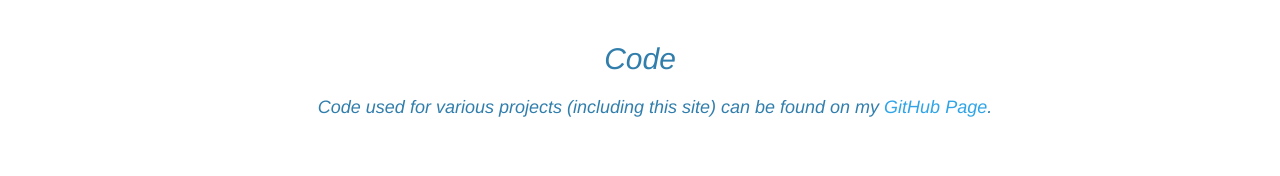
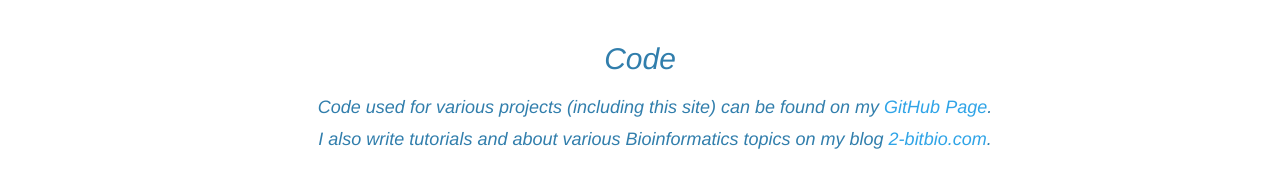
Before and after one commit to ScientistJake/ScientistJake.github.io, a plain HTML site: page index.html in a window 1280 px wide. Shown: the part 4400-4576 px from the top of the page. Drawn offline with nearby package versions, Linux system fonts and the light colour scheme.

Commit message:
Update index.html

```diff
--- a/index.html
+++ b/index.html
@@ -229,6 +229,7 @@
                   	<div class = "container" >
                   		<p>
                   		<h4> Code used for various projects (including this site) can be found on my <a href="https://github.com/ScientistJake">GitHub Page</a>.</h4>
+				<h4> I also write tutorials and about various Bioinformatics topics on my blog <a href="https://2-bitbio.com">2-bitbio.com</a>.</h4>
                   			<div class="img-wrapper">
                   				<div class="inner-img-wrapper">
                   					<a href="https://github.com/ScientistJake">
```
